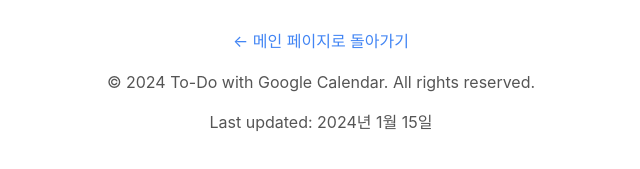
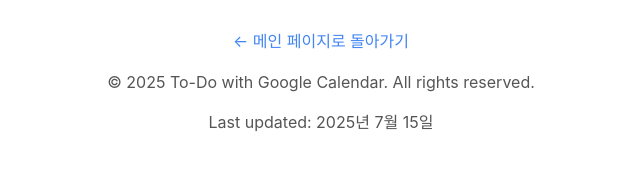
Before and after one commit to SINU1012/tododelete, a plain HTML site: page account-deletion.html in a window 1280 px wide. Shown: the part 2464-2633 px from the top of the page, 319-959 px from the left. Drawn offline with Linux system fonts and the light colour scheme.

Commit message:
Update account-deletion.html

```diff
--- a/account-deletion.html
+++ b/account-deletion.html
@@ -112,8 +112,8 @@
 
         <footer>
             <p><a href="index.html">← 메인 페이지로 돌아가기</a></p>
-            <p>&copy; 2024 To-Do with Google Calendar. All rights reserved.</p>
-            <p>Last updated: 2024년 1월 15일</p>
+            <p>&copy; 2025 To-Do with Google Calendar. All rights reserved.</p>
+            <p>Last updated: 2025년 7월 15일</p>
         </footer>
     </div>
 </body>
```
